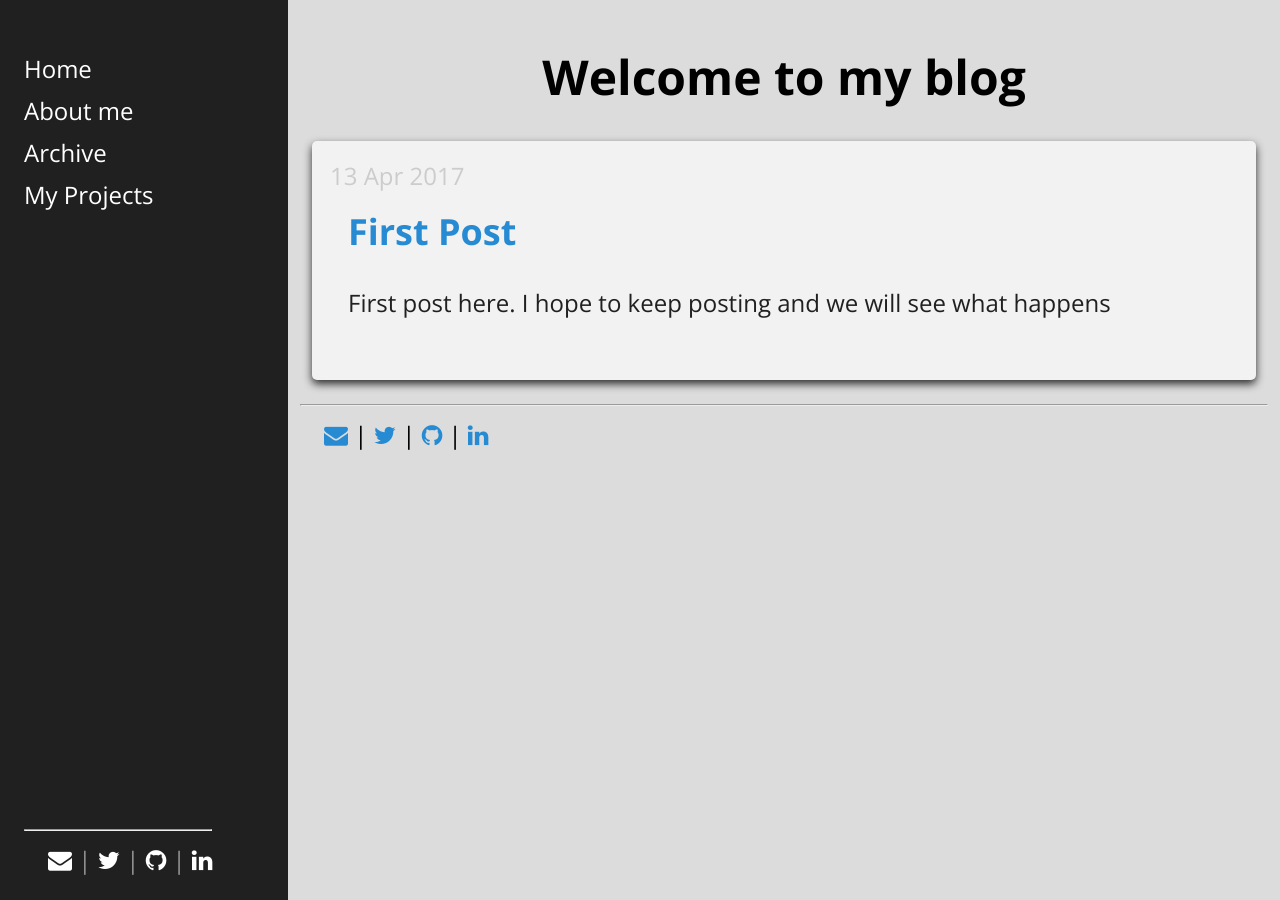
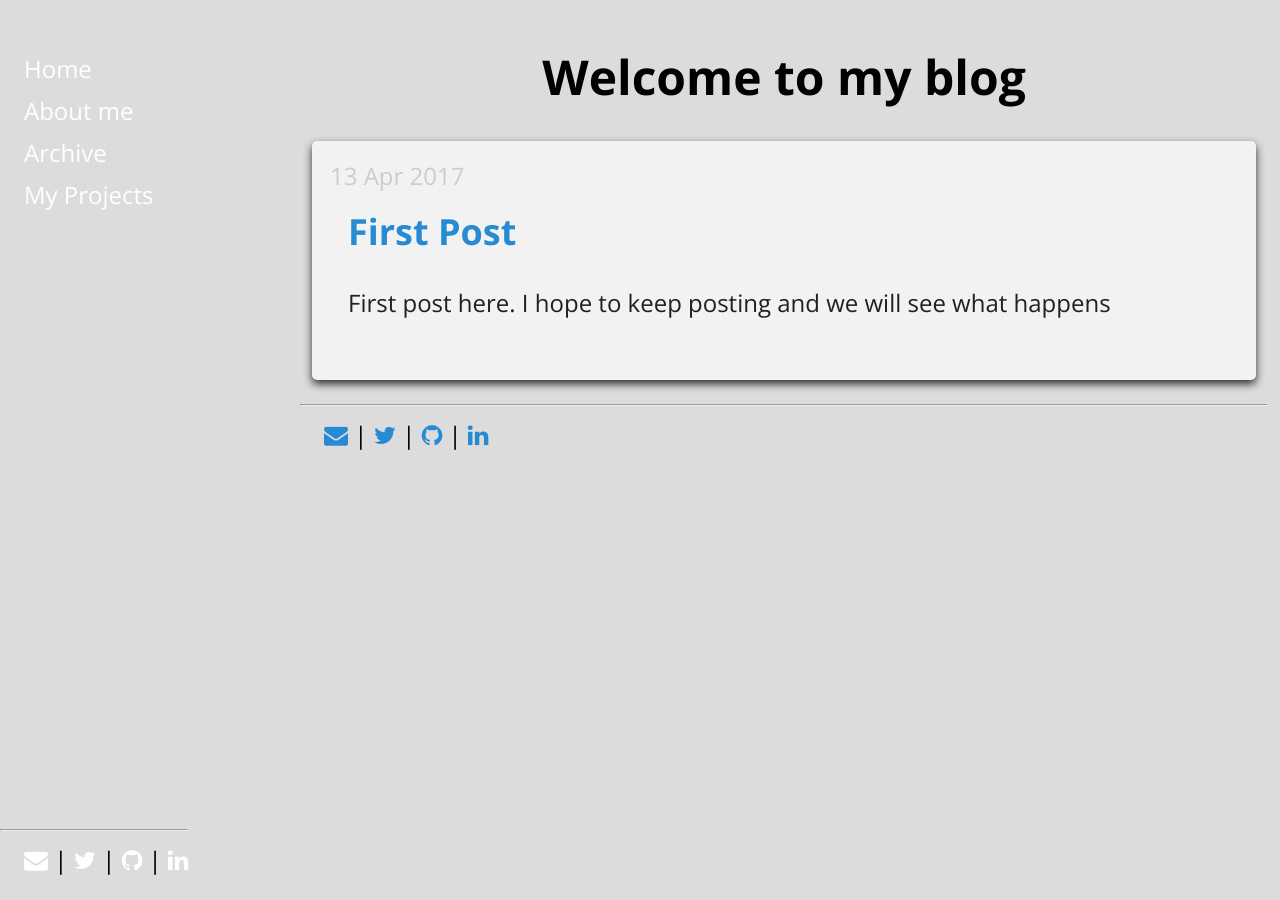
Before and after one commit to litasa/litasa.github.io, a Jekyll site: the page built from index.html, in a window 1280 px wide. Built offline with Jekyll 4.4.1, drawn with Linux system fonts in a browser that asks for light colours; the list of posts is cut into pages by our own code.

Commit message:
testing some stuffs

```diff
--- a/_includes/sidebar.html
+++ b/_includes/sidebar.html
@@ -1,5 +1,6 @@
 <div class="sidebar">
-  <div class="container sidebar-sticky">
+  <div class="grid">
+  <div class="container sidebar-sticky unit-whole">
     <div class="sidebar-about">
       <h1>
         <a href="{{ site.baseurl }}">
@@ -28,7 +29,8 @@
     </nav>
 
   </div>
-  <div id="to_bottom">
+  <div id="to_bottom" class="unit-whole">
     {% include contact.html %}
   </div>
+  </div>
 </div>
--- a/css/main.css
+++ b/css/main.css
@@ -90,30 +90,6 @@ p {
 
 #foot li:not(:first-child):before {
     content: " | ";
-}
-
-/*
- * Sidebar
- *
- * Flexible banner for housing site name, intro, and "footer" content. Starts
- * out above content in mobile and later moves to the side with wider viewports.
- */
-
-.sidebar {
-  text-align: center;
-  padding: 2rem 1rem;
-  color: rgba(255,255,255,.5);
-  background-color: #202020;
-}
-@media (min-width: 48em) {
-  .sidebar {
-    position: fixed;
-    top: 0;
-    left: 0;
-    bottom: 0;
-    width: 12rem;
-    text-align: left;
-  }
 }
 
 /* Sidebar links */
```
